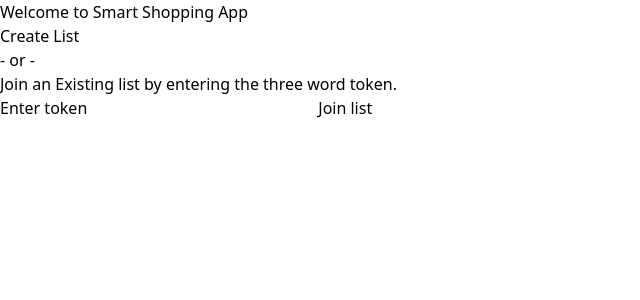
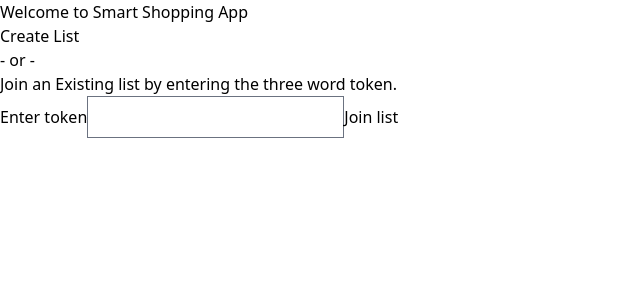
Before and after one commit to the-collab-lab/tcl-19-smart-shopping-list, a React (Create React App) app: page / in a window 1280 px wide. Shown: the top 300 px of the page, without its empty margins (0-640 px from the left). Built offline with nearby package versions, Linux system fonts and the light colour scheme; no server answers; the database is empty.

Commit message:
installed form plugin for checkbox costum styling

```diff
--- a/src/components/ItemsList.js
+++ b/src/components/ItemsList.js
@@ -167,7 +167,7 @@ const ItemsList = () => {
                       }}
                     >
                       <input
-                        className="mx-4"
+                        className="mx-4 h-6 w-6 rounded text-pink-500 focus:ring-2 focus:ring-pink-600 cursor-pointer"
                         type="checkbox"
                         id={shoppingItemObject.shoppingListItemName}
                         onChange={() => markItemAsPurchased(shopIndex)}
--- a/tailwind.config.js
+++ b/tailwind.config.js
@@ -13,5 +13,5 @@ module.exports = {
    variants: {
      extend: {},
    },
-   plugins: [],
+   plugins: [require('@tailwindcss/forms')],
  }
```
Also changed, not shown: package.json (+4 -3 lines), 1 other file (tests, documents, lock files or other folders).
